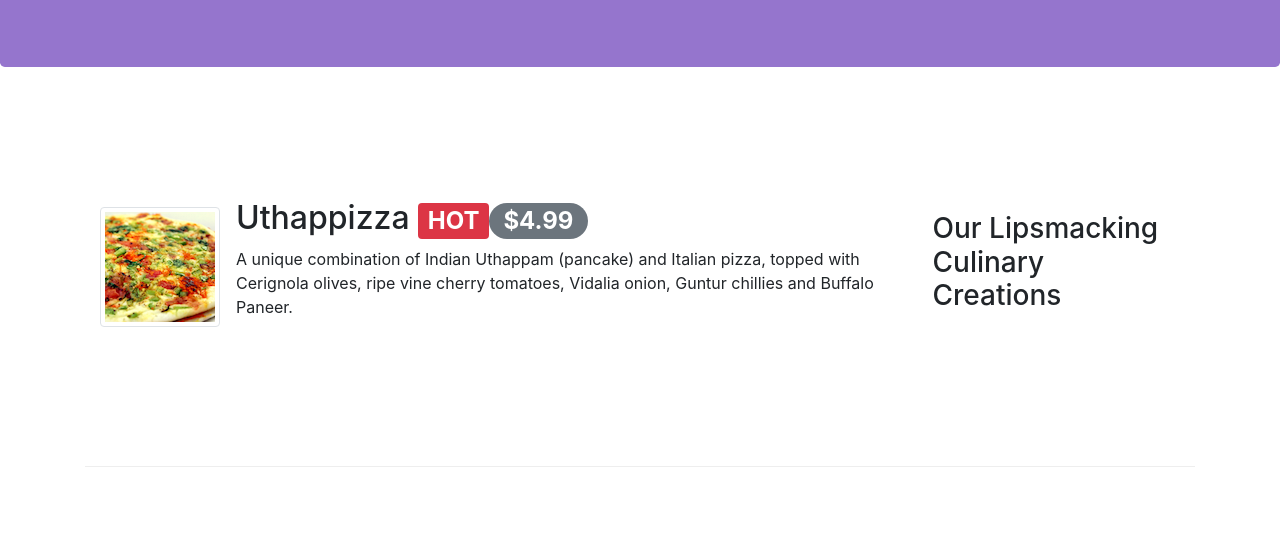
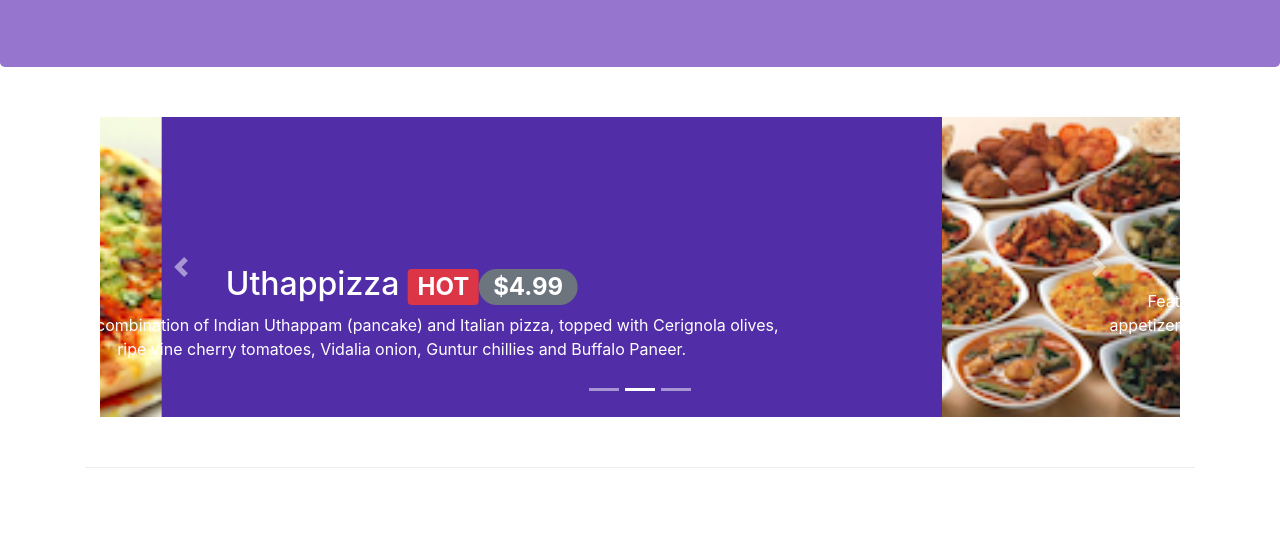
Before and after one commit to Mayank58786/ConFusion, a website: page index.html in a window 1280 px wide. Shown: the part 267-800 px from the top of the page. Drawn offline with nearby package versions, Linux system fonts and the light colour scheme.

Commit message:
carousel

```diff
--- a/css/styles.css
+++ b/css/styles.css
@@ -43,3 +43,18 @@ body{
     border-bottom: 1px solid #ddd;
     padding: 10px;
 }
+
+.carousel {
+    background:#512DA8;
+}
+
+.carousel-item {
+  height: 300px;
+}
+
+.carousel-item img {
+    position: absolute;
+    top: 0;
+    left: 0;
+    min-height: 300px;
+}
--- a/index.html
+++ b/index.html
@@ -93,6 +93,58 @@
 
 
     <div class="container">
+        <div class="row row-content">
+            <div class="col">
+                <div id="mycarousel" class="carousel slide" data-ride="carousel">
+                    <div class="carousel-inner" role="listbox">
+                        <div class="carousel-item active">
+                            <img class="d-block img-fluid"
+                                src="img/uthappizza.png" alt="Uthappizza">
+                            <div class="carousel-caption d-none d-md-block">
+                                <h2>Uthappizza <span class="badge badge-danger">HOT</span><span class="badge badge-pill badge-secondary">$4.99</span></h2>
+                                <p class="d-none d-sm-block">A unique combination of Indian Uthappam (pancake) and
+                                    Italian pizza, topped with Cerignola olives, ripe vine
+                                    cherry tomatoes, Vidalia onion, Guntur chillies and
+                                    Buffalo Paneer.
+                                </p>
+                            </div>
+                        </div>
+                        <div class="carousel-item">
+                            <img class="d-block img-fluid"
+                                src="img/buffet.png" alt="Buffet">
+                            <div class="carousel-caption d-none d-md-block">
+                                <h2>Weekend Grand Buffet <span class="badge badge-danger">NEW</span></h2>
+                                <p class="d-none d-sm-block">Featuring mouthwatering combinations with a choice of five different salads, six enticing appetizers, six main entrees and five choicest desserts. Free flowing bubbly and soft drinks. All for just $19.99 per person</p>
+                            </div>
+                        </div>
+                        <div class="carousel-item">
+                            <img class="d-block img-fluid"
+                                src="img/alberto.png" alt="Alberto">
+                            <div class="carousel-caption d-none d-md-block">
+                                <h2 class="mt-0">Alberto Somayya</h2>
+                                <h4>Executive Chef</h4>
+                                <p class="d-none d-sm-block">Award winning three-star Michelin chef with wide
+                                International experience having worked closely with
+                                whos-who in the culinary world, he specializes in
+                                creating mouthwatering Indo-Italian fusion experiences.
+                                </p>
+                            </div>
+                        </div>
+                    </div>
+                    <ol class="carousel-indicators">
+                        <li data-target="#mycarousel" data-slide-to="0" class="active"></li>
+                        <li data-target="#mycarousel" data-slide-to="1"></li>
+                        <li data-target="#mycarousel" data-slide-to="2"></li>
+                    </ol>
+                    <a class="carousel-control-prev" href="#mycarousel" role="button" data-slide="prev">
+                        <span class="carousel-control-prev-icon"></span>
+                    </a>
+                    <a class="carousel-control-next" href="#mycarousel" role="button" data-slide="next">
+                        <span class="carousel-control-next-icon"></span>
+                    </a>
+                </div>
+             </div>
+        </div>
         <div class="row row-content align-items-center">
             <div class="col-12 col-sm-4 order-sm-last col-md-3">
                 <h3>Our Lipsmacking Culinary Creations</h3>
```
